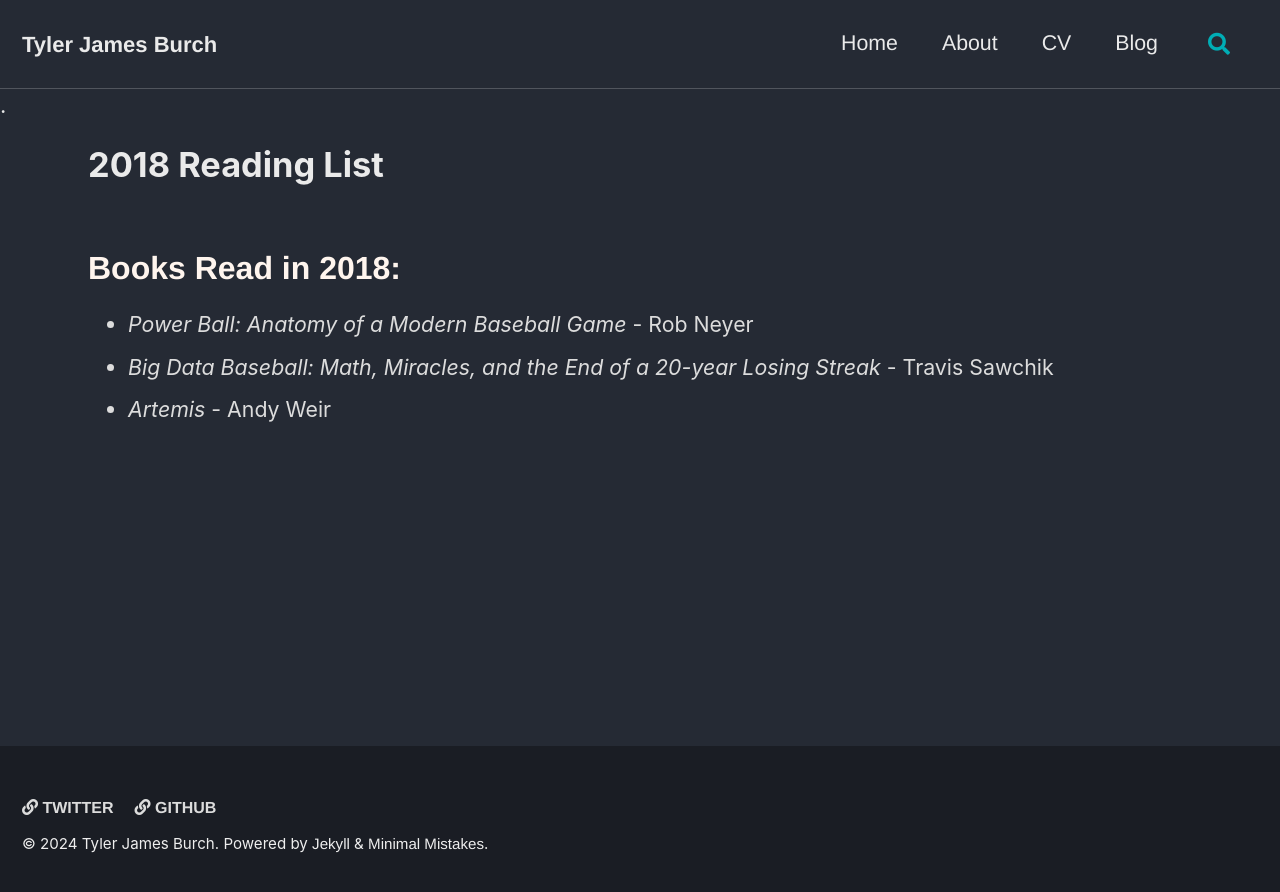
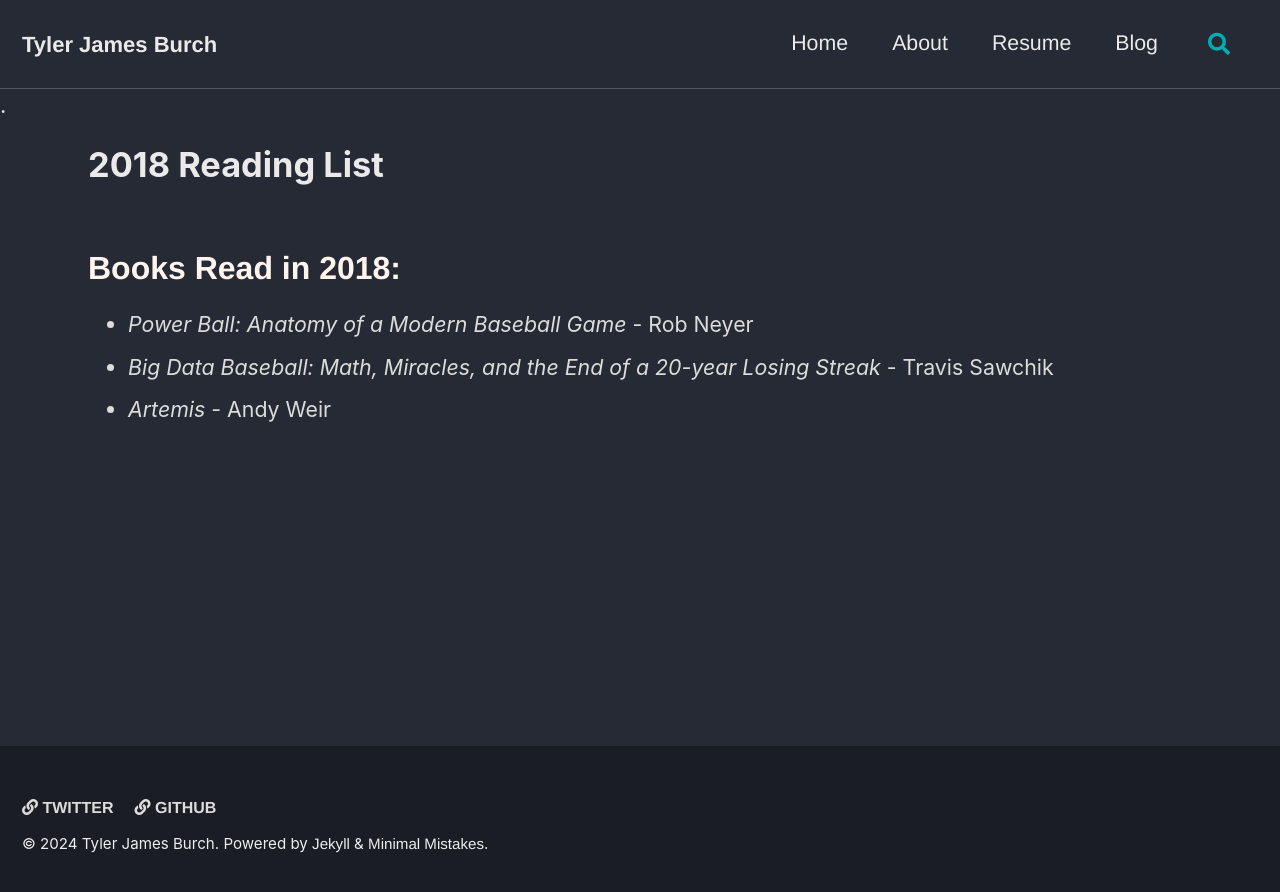
Before and after one commit to tjburch/tjburch.github.io, a Jekyll site: the page built from _other/2018readinglist.md, in a window 1280 px wide. Shown: the top 892 px of the page. Built offline with Jekyll 4.4.1, drawn with Linux system fonts in a browser that asks for light colours; cached includes are drawn as plain includes.

Commit message:
put resume in header

```diff
--- a/_data/navigation.yml
+++ b/_data/navigation.yml
@@ -6,8 +6,8 @@ main:
      url:  /
    - title: "About"
      url:  /about/
-   - title: "CV"
-     url: /documents/cv.pdf
+   - title: "Resume"
+     url: /documents/resume.pdf
    - title: "Blog"
      url: /blog/
   # - title: "Sitemap"
```
